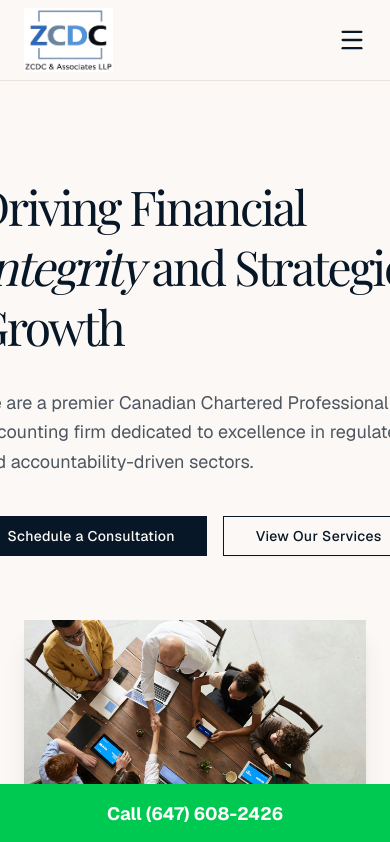
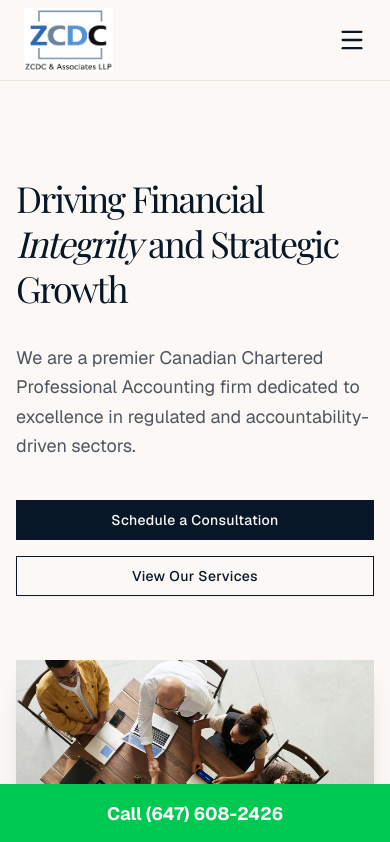
Before and after one commit to calvinzhu-zcdc/zcdc-website, a Next.js app: page /about in a window 390 px wide. Shown: the top 842 px of the page. Built offline with nearby package versions, Linux system fonts and the light colour scheme; a web font is replaced by a local one.

Commit message:
fix: mobile view about page

```diff
--- a/src/app/about/_components/CoreValues.tsx
+++ b/src/app/about/_components/CoreValues.tsx
@@ -24,18 +24,18 @@ const values = [
 export default function CoreValues() {
   return (
     <section className='bg-muted py-32'>
-      <div className='container mx-auto px-6'>
+      <div className='container mx-auto px-4 md:px-6'>
         <h2 className='font-serif text-4xl md:text-5xl font-light text-center mb-20 text-foreground tracking-tight'>
           Our Core Values
         </h2>
-        <div className='overflow-x-auto'>
+        <div className='overflow-x-auto -mx-4 md:mx-0'>
           <table className='min-w-full bg-card border border-border shadow-xl'>
             <thead>
               <tr className='bg-background'>
-                <th className='text-left py-4 px-6 font-serif text-xl font-light text-foreground tracking-tight'>
+                <th className='text-left py-3 px-3 md:py-4 md:px-6 font-serif text-base md:text-xl font-light text-foreground tracking-tight'>
                   Value
                 </th>
-                <th className='text-left py-4 px-6 font-serif text-xl font-light text-foreground tracking-tight'>
+                <th className='text-left py-3 px-3 md:py-4 md:px-6 font-serif text-base md:text-xl font-light text-foreground tracking-tight'>
                   What It Means for You
                 </th>
               </tr>
@@ -43,8 +43,12 @@ export default function CoreValues() {
             <tbody>
               {values.map((item) => (
                 <tr key={item.value} className='border-b border-border'>
-                  <td className='py-6 px-6 font-semibold text-lg text-foreground'>{item.value}</td>
-                  <td className='py-6 px-6 text-foreground/80'>{item.meaning}</td>
+                  <td className='py-4 px-3 md:py-6 md:px-6 font-semibold text-base md:text-lg text-foreground whitespace-normal'>
+                    {item.value}
+                  </td>
+                  <td className='py-4 px-3 md:py-6 md:px-6 text-sm md:text-base text-foreground/80'>
+                    {item.meaning}
+                  </td>
                 </tr>
               ))}
             </tbody>
--- a/src/app/about/page.tsx
+++ b/src/app/about/page.tsx
@@ -60,11 +60,11 @@ export default function About() {
     <div className='pt-20'>
       <Header />
       <section className='relative overflow-hidden pt-24 pb-32 bg-background'>
-        <div className='container mx-auto px-6'>
+        <div className='container mx-auto px-4 md:px-6'>
           <div className='flex flex-col lg:flex-row items-center gap-16'>
             {/* Text Block */}
-            <div className='lg:w-1/2 z-10'>
-              <h1 className='font-serif text-5xl md:text-6xl font-light leading-tight text-foreground tracking-tighter'>
+            <div className='lg:w-1/2 z-10 w-full'>
+              <h1 className='font-serif text-4xl md:text-5xl lg:text-6xl font-light leading-tight text-foreground tracking-tighter'>
                 Driving Financial <span className='italic font-normal'>Integrity</span> and
                 Strategic Growth
               </h1>
@@ -72,7 +72,7 @@ export default function About() {
                 We are a premier Canadian Chartered Professional Accounting firm dedicated to
                 excellence in regulated and accountability-driven sectors.
               </p>
-              <div className='mt-10 flex gap-4'>
+              <div className='mt-10 flex flex-col sm:flex-row gap-4'>
                 <Button
                   size='lg'
                   asChild
```
